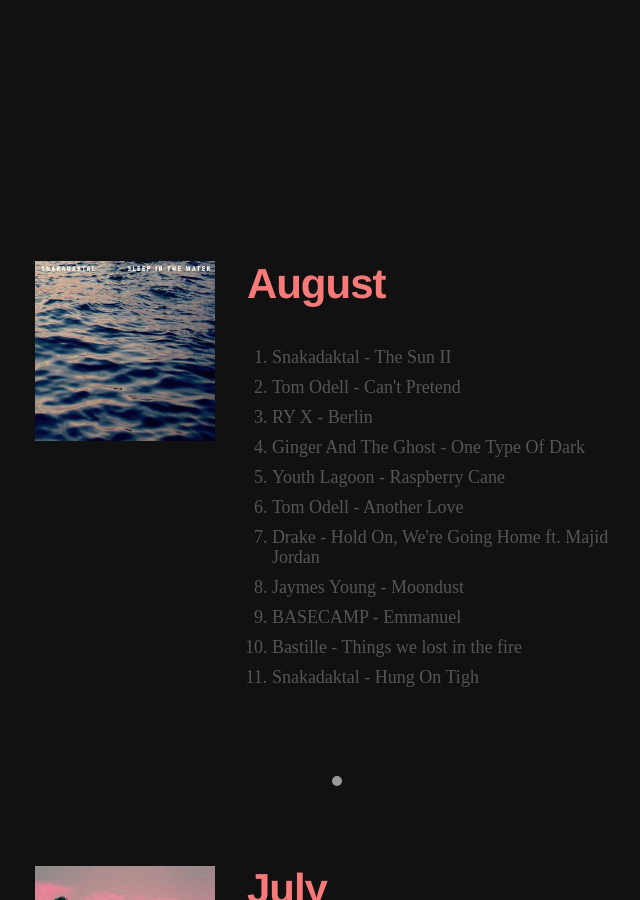
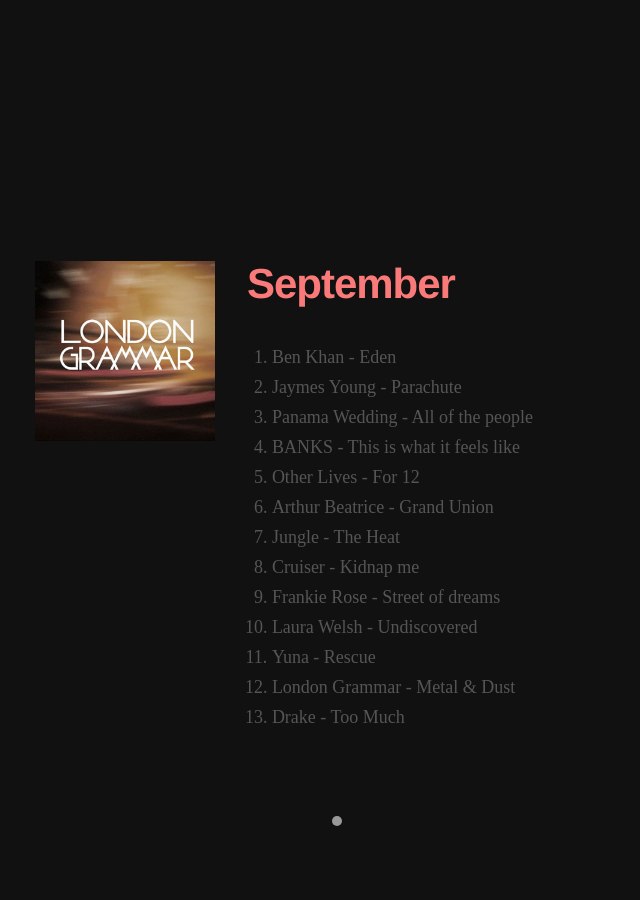
Before and after one commit to phildionne/phildionne.com, a Jekyll site: the page built from sounds/index.html, in a window 1280 px wide and 900 px high, scrolled down 553 px. Shown: the whole window, without its empty margins (303-943 px from the left). Built offline with Jekyll 4.4.1, drawn with Linux system fonts in a browser that asks for light colours; nearby versions of some CDN libraries; some web fonts are replaced; comment, search, counter and statistics services are not loaded.

Commit message:
Add september 2013 mix

```diff
--- a/sounds/index.html
+++ b/sounds/index.html
@@ -29,6 +29,36 @@
     </nav>
 
     <section id="two-thousand-thirteen">
+      <article class="mix">
+        <div class="row-fluid">
+          <div class="span2 offset3 mix-media">
+            <a href="https://dl.dropboxusercontent.com/u/1070815/sounds/2013/september.zip" title="Download September 2013 mix">
+              <img src="{{ site.url }}/assets/media/sounds/london-grammar-september-2013.jpg" alt="London Grammar"></img>
+            </a>
+          </div>
+          <div class="span4 mix-list">
+            <h1 class="mix-title" id="september-2013"><a href="https://dl.dropboxusercontent.com/u/1070815/sounds/2013/september.zip" title="Download September 2013 mix">September</a></h1>
+            <ol class="mix-element-list">
+                <li class="mix-element">Ben Khan - Eden</li>
+                <li class="mix-element">Jaymes Young - Parachute</li>
+                <li class="mix-element">Panama Wedding - All of the people</li>
+                <li class="mix-element">BANKS - This is what it feels like</li>
+                <li class="mix-element">Other Lives - For 12</li>
+                <li class="mix-element">Arthur Beatrice - Grand Union</li>
+                <li class="mix-element">Jungle - The Heat</li>
+                <li class="mix-element">Cruiser - Kidnap me</li>
+                <li class="mix-element">Frankie Rose - Street of dreams</li>
+                <li class="mix-element">Laura Welsh - Undiscovered</li>
+                <li class="mix-element">Yuna - Rescue</li>
+                <li class="mix-element">London Grammar - Metal & Dust</li>
+                <li class="mix-element">Drake - Too Much</li>
+            </ol>
+          </div>
+        </div><!-- /.row-fluid -->
+      </article>
+
+      <hr class="middot">
+
       <article class="mix">
         <div class="row-fluid">
           <div class="span2 offset3 mix-media">
```
Also changed, not shown: assets/media/sounds/london-grammar-september-2013.jpg (added).
